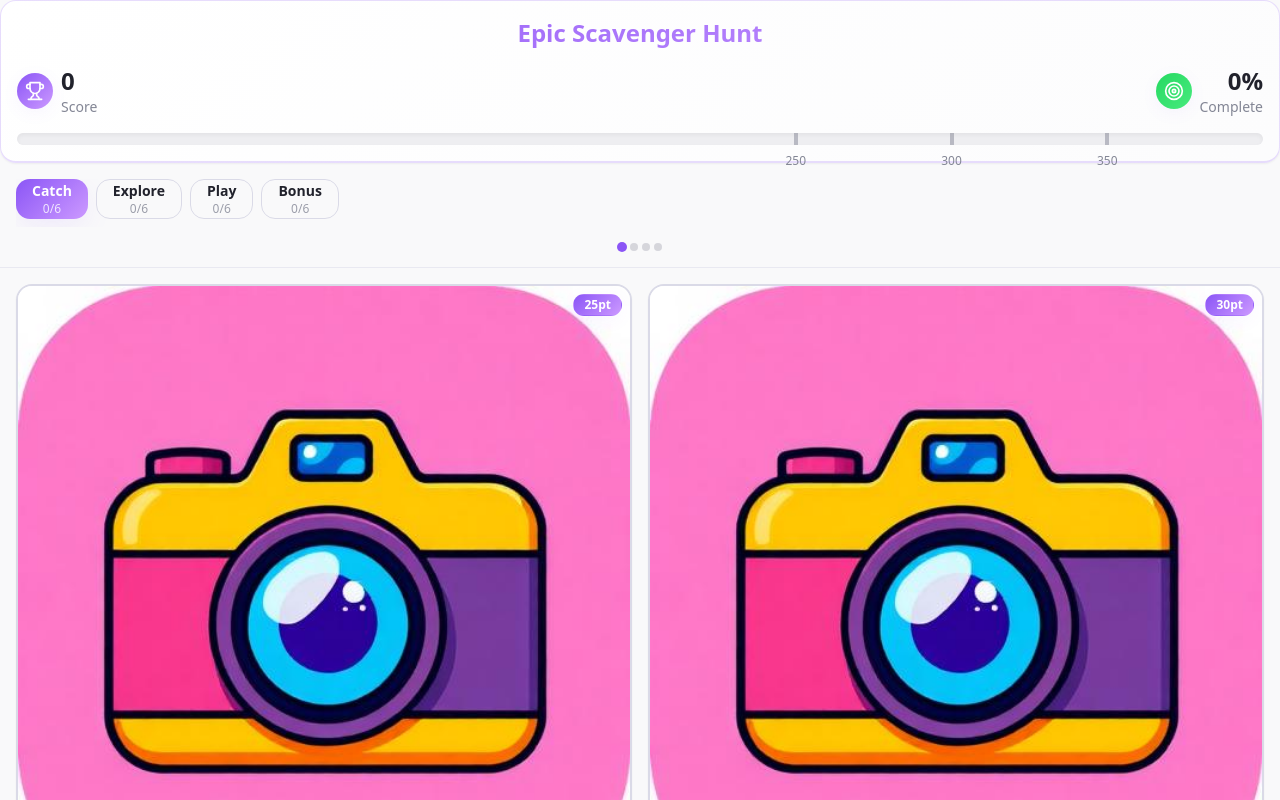
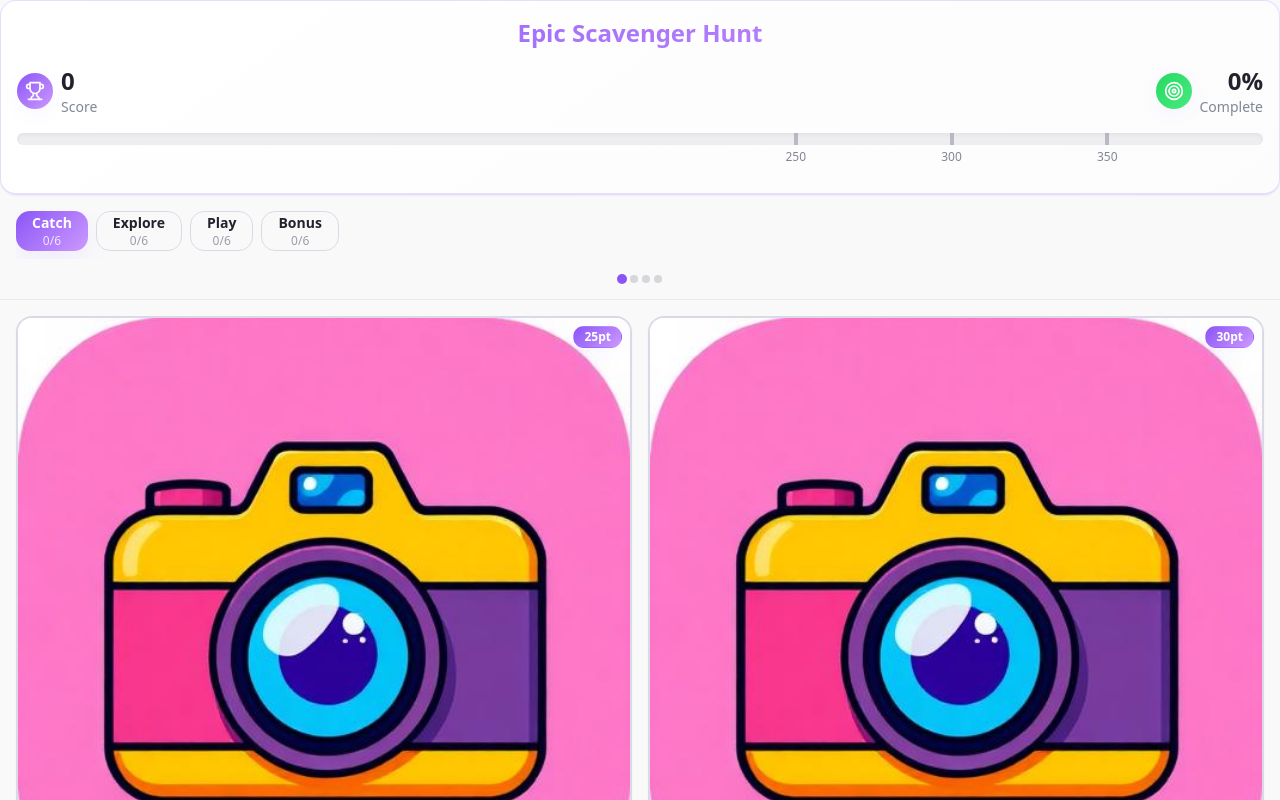
Before and after one commit to StarsMmd/hunt-progress-party, a React (Vite) app: page / in a window 1280 px wide. Shown: the top 800 px of the page. Built offline with nearby package versions, Linux system fonts and the light colour scheme.

Commit message:
Fix progress bar milestone display
Ensure milestone numbers are within the sticky score card area and add padding.

```diff
--- a/src/components/ProgressBar.tsx
+++ b/src/components/ProgressBar.tsx
@@ -36,7 +36,7 @@ export const ProgressBar: React.FC<ProgressBarProps> = ({
   }, [currentScore, milestones, lastMilestone]);
 
   return (
-    <div className={cn("relative w-full", className)}>
+    <div className={cn("relative w-full pb-8", className)}>
       <div className="w-full h-3 bg-secondary rounded-full overflow-hidden shadow-inner">
         <div
           className="h-full bg-gradient-primary transition-all duration-300 ease-out relative"
@@ -66,7 +66,7 @@ export const ProgressBar: React.FC<ProgressBarProps> = ({
               style={{ left: `${position}%` }}
             >
               <div className={cn(
-                "absolute -bottom-6 left-1/2 transform -translate-x-1/2 text-xs font-medium transition-all duration-300",
+                "absolute -bottom-5 left-1/2 transform -translate-x-1/2 text-xs font-medium transition-all duration-300",
                 isReached ? "text-success" : "text-muted-foreground"
               )}>
                 {milestone}
```
